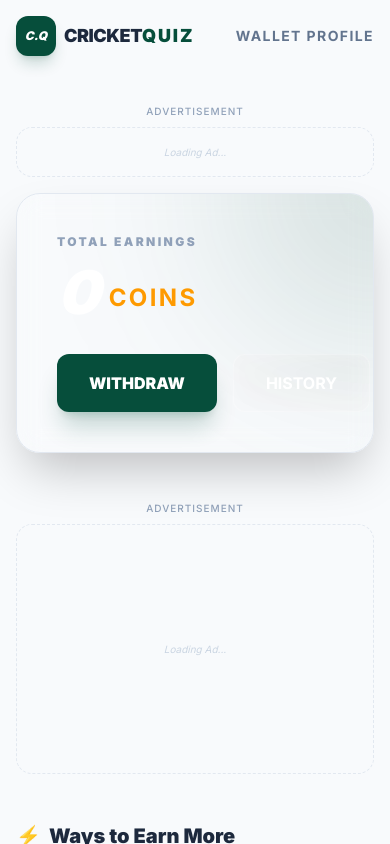
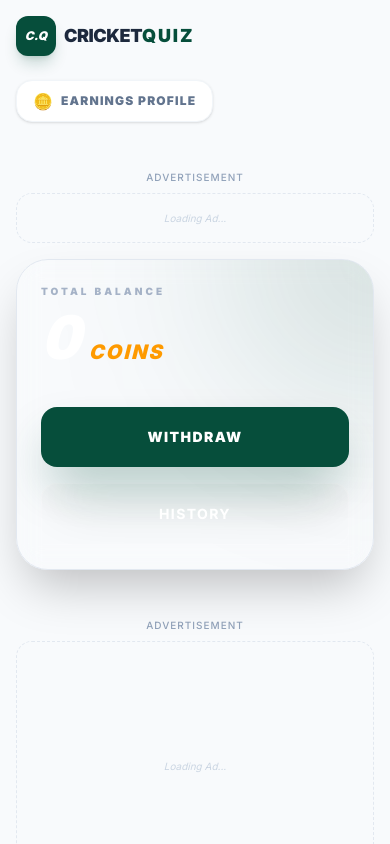
Before and after one commit to Hardik160998/Cricket-Trivia-Quiz, a Next.js app: page /wallet in a window 390 px wide. Shown: the top 844 px of the page. Built offline with nearby package versions, Linux system fonts and the light colour scheme.

Commit message:
Fix mobile UI layout issues on Wallet page

```diff
--- a/src/app/wallet/page.tsx
+++ b/src/app/wallet/page.tsx
@@ -15,34 +15,37 @@ export default function WalletPage() {
   return (
     <main className="min-h-screen bg-background p-4 md:p-8">
       <div className="max-w-4xl mx-auto space-y-8">
-        <header className="flex justify-between items-center mb-12">
+        <header className="flex flex-col gap-6 sm:flex-row sm:justify-between sm:items-center mb-12">
           <Link href="/" className="flex items-center space-x-2 group hover:opacity-80 transition-opacity text-slate-800">
             <div className="w-10 h-10 bg-primary rounded-xl flex items-center justify-center shadow-lg shadow-primary/20">
               <span className="text-white font-black text-xs italic">C.Q</span>
             </div>
             <span className="text-lg font-black tracking-tight">CRICKET<span className="text-primary tracking-widest">QUIZ</span></span>
           </Link>
-          <div className="text-sm font-bold text-slate-500 uppercase tracking-widest">Wallet Profile</div>
+          <div className="inline-flex items-center self-start sm:self-auto bg-white px-4 py-2 rounded-2xl shadow-sm border border-slate-100">
+            <span className="text-amber-500 mr-2">🪙</span>
+            <span className="text-xs font-black text-slate-500 uppercase tracking-widest">Earnings Profile</span>
+          </div>
         </header>
 
         <AdSlot format="banner" slotId="wallet-top" variant="top" />
 
         {/* Balance Card */}
-        <section className="glass-card p-10 rounded-3xl shadow-2xl relative overflow-hidden bg-slate-900 border-none group">
+        <section className="glass-card p-6 md:p-12 rounded-[2rem] shadow-2xl relative overflow-hidden bg-slate-900 border-none group">
           <div className="absolute top-0 right-0 w-64 h-64 bg-primary/20 rounded-full blur-[100px] -mr-32 -mt-32 group-hover:bg-primary/30 transition-colors"></div>
 
-          <div className="relative z-10 flex flex-col md:flex-row md:items-center justify-between gap-8">
-            <div>
-              <h1 className="text-slate-400 text-xs font-black uppercase tracking-[0.2em] mb-3">Total Earnings</h1>
-              <div className="flex items-end space-x-3">
-                <span className="text-6xl font-black text-white italic tracking-tighter">{balance}</span>
-                <span className="text-2xl text-amber-500 mb-2 font-bold uppercase tracking-widest">Coins</span>
+          <div className="relative z-10 flex flex-col lg:flex-row lg:items-center justify-between gap-10">
+            <div className="space-y-2">
+              <h1 className="text-slate-400 text-[10px] font-black uppercase tracking-[0.3em] opacity-80">Total Balance</h1>
+              <div className="flex items-baseline space-x-3">
+                <span className="text-6xl md:text-8xl font-black text-white italic tracking-tighter tabular-nums leading-none">{balance}</span>
+                <span className="text-xl md:text-3xl text-amber-500 font-black uppercase tracking-widest italic pt-2">Coins</span>
               </div>
             </div>
 
-            <div className="flex space-x-4">
-              <button className="px-8 py-4 bg-primary text-white font-black rounded-xl hover:scale-[1.05] transition-all shadow-xl shadow-primary/20">WITHDRAW</button>
-              <button className="px-8 py-4 bg-white/10 text-white font-bold rounded-xl border border-white/20 backdrop-blur-md hover:bg-white/20 transition-all">HISTORY</button>
+            <div className="flex flex-col sm:flex-row gap-4">
+              <button className="flex-1 sm:flex-none px-10 py-5 bg-primary text-white font-black rounded-2xl hover:scale-[1.05] active:scale-95 transition-all shadow-2xl shadow-primary/40 text-sm tracking-widest">WITHDRAW</button>
+              <button className="flex-1 sm:flex-none px-10 py-5 bg-white/5 text-white font-bold rounded-2xl border border-white/10 backdrop-blur-xl hover:bg-white/10 transition-all text-sm tracking-widest">HISTORY</button>
             </div>
           </div>
         </section>
```
